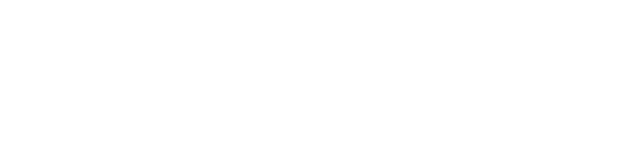
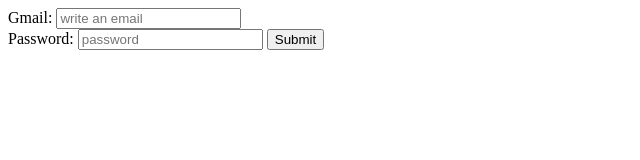
Before and after one commit to arainabdulwahab/loginAndRegiter, a plain HTML site: page index.html in a window 1280 px wide. Shown: the whole page, without its empty margins (0-640 px from the left). Drawn offline with Linux system fonts and the light colour scheme.

Commit message:
html login form

```diff
--- a/index.html
+++ b/index.html
@@ -1,12 +1,24 @@
 <!DOCTYPE html>
 <html lang="en">
+
 <head>
     <meta charset="UTF-8">
     <meta http-equiv="X-UA-Compatible" content="IE=edge">
     <meta name="viewport" content="width=device-width, initial-scale=1.0">
-    <title>Document</title>
+    <title>Login</title>
 </head>
+
 <body>
+    <div>
+        <form action="">
+            <label for="gmail">Gmail:</label>
+            <input type="text" id="gmail" name="gmail"  placeholder="write an email"required>
+            <br>
+            <label for="passowrd">Password:</label>
+            <input type="password" id="password" name="password" placeholder="password" required>
+            <button id="submit">Submit</button>
+        </form>
+    </div>
+</body>
 
-</body>
 </html>
```
